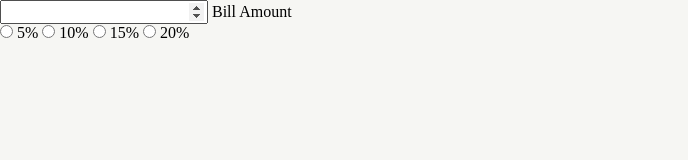
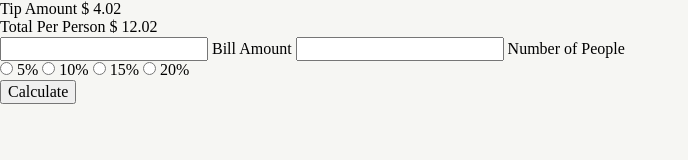
Before and after one commit to peter-hinch/advent-of-css-2022-day-07-tip-calculator, a website: page index.html in a window 1280 px wide. Shown: the whole page, without its empty margins (0-688 px from the left). Drawn offline with nearby package versions, Linux system fonts and the light colour scheme.

Commit message:
Add form fields for input and display of output.

```diff
--- a/index.html
+++ b/index.html
@@ -11,10 +11,27 @@
   <body>
     <main>
       <section id="calculator">
-        <div class="calculator__output"></div>
+        <div class="calculator__output">
+          <div class="output__tip-amount">
+            <span class="output__label">Tip Amount</span>
+            <span class="output__currency-symbol">$</span>
+            <span class="output__value">4.02</span>
+          </div>
+          <div class="output__total-per-person">
+            <span class="output__label">Total Per Person</span>
+            <span class="output__currency-symbol">$</span>
+            <span class="output__value">12.02</span>
+          </div>
+        </div>
         <div class="calculator__input">
-          <input type="number" id="input__bill-amount" />
-          <label for="input__bill-amount">Bill Amount</label>
+          <span>
+            <input type="number" id="input__bill-amount" />
+            <label for="input__bill-amount">Bill Amount</label>
+          </span>
+          <span>
+            <input type="number" id="input__no-of-people" />
+            <label for="input__no-of-people">Number of People</label>
+          </span>
         </div>
         <div class="calculator__tip-select">
           <input
@@ -42,7 +59,9 @@
           />
           <label for="tip-select__twenty-percent">20%</label>
         </div>
-        <div class="calculator__actions"></div>
+        <div class="calculator__actions">
+          <button id="actions__calculate">Calculate</button>
+        </div>
       </section>
     </main>
   </body>
```
